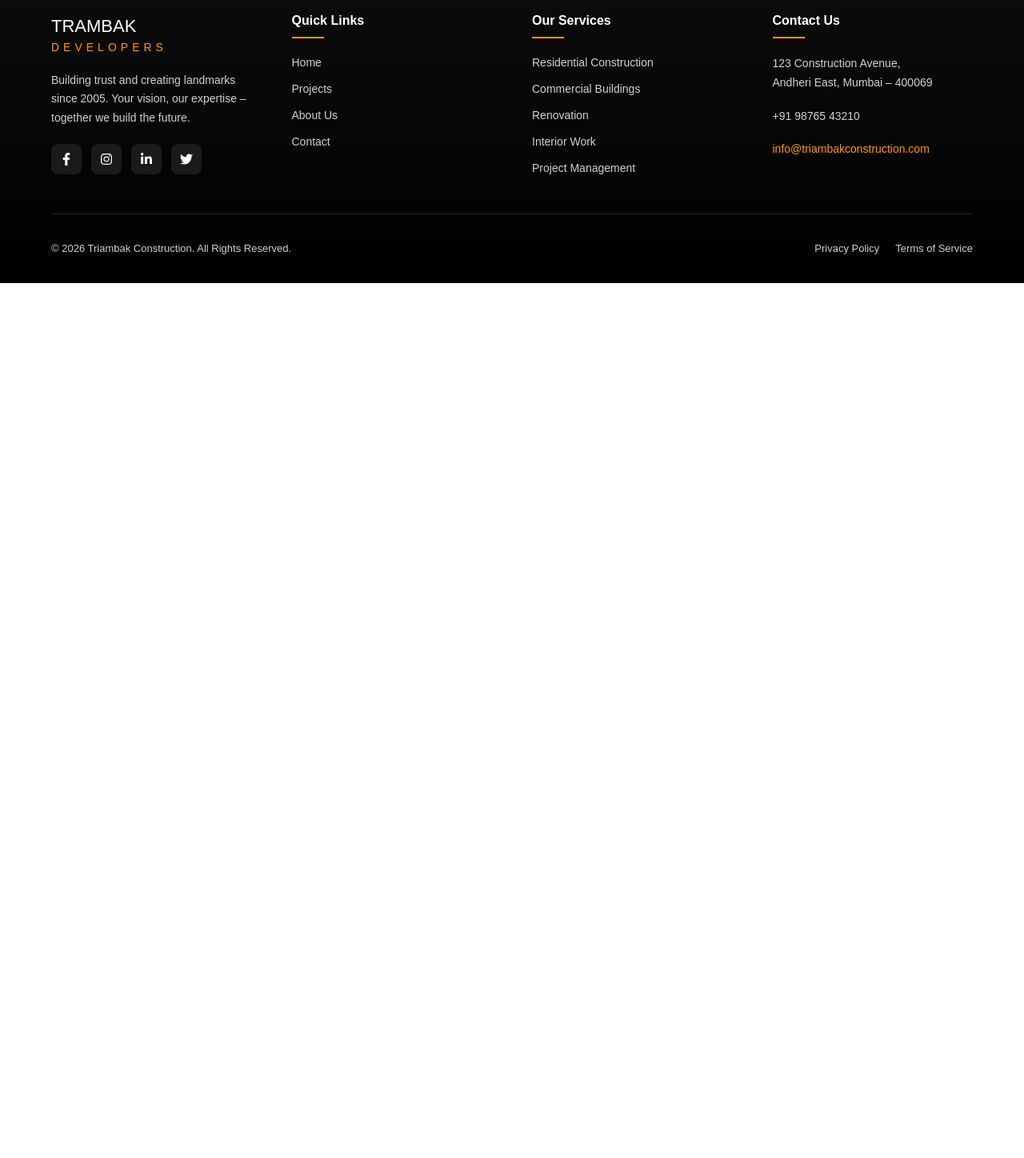
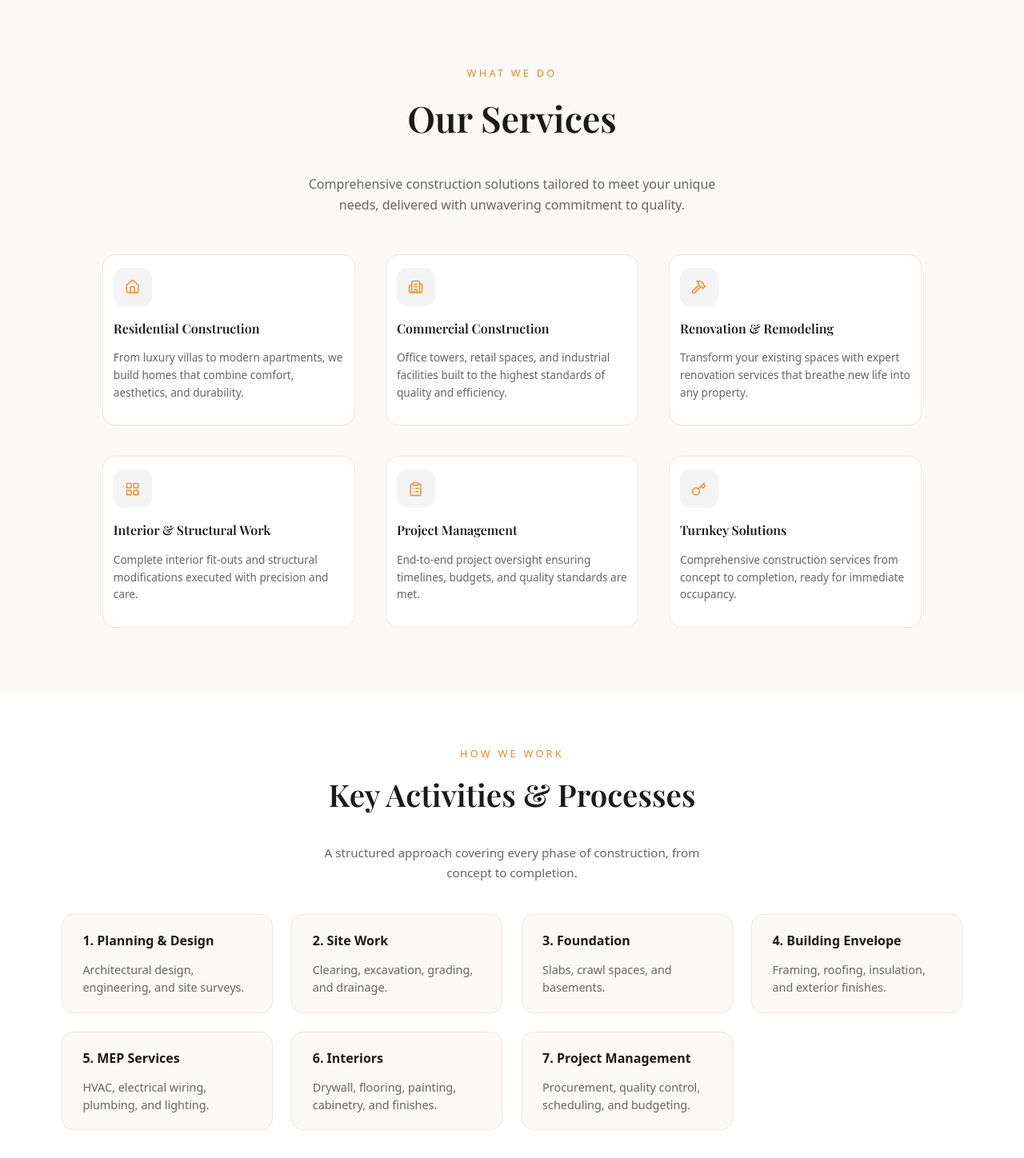
Before and after one commit to dhruv-dhemare/trimbak, a React (Vite) app in the folder Frontend/: page / in a window 1280 px wide. Shown: the part 802-2250 px from the top of the page at 80% size. Before the commit the page ends 1156 px from the top, so only its background shows below. Built offline with nearby package versions, Linux system fonts and the light colour scheme.

Commit message:
Frontend new component added

```diff
--- a/Frontend/src/components/Footer.css
+++ b/Frontend/src/components/Footer.css
@@ -5,92 +5,115 @@
   width: 100%;
 }
 
-/* Main Grid */
+/* ===============================
+   MAIN GRID
+================================ */
 .footer-container {
   display: grid;
   grid-template-columns: repeat(4, 1fr);
-  gap: 50px;
+  gap: 3vw;
   max-width: 90%;
   margin: auto;
+  padding: 3vh 0;
 }
 
-/* Brand */
+/* ===============================
+   BRAND
+================================ */
 .logo {
   color: #fff;
-  font-size: 22px;
+  font-size: 1.4rem;
   font-weight: 500;
-  letter-spacing: 0px;
+  letter-spacing: 0em;
+}
+
+.logo-img {
+  height: 10vh;
+  width: auto;
+  object-fit: contain;
 }
 
 .logo span {
   font-weight: 500;
   display: block;
   color: #ff9800;
-  font-size: 14px;
-  letter-spacing: 5px;
+  font-size: 0.8rem;
+  letter-spacing: 0.3em;
 }
 
 .footer-col p {
-  margin: 18px 0;
+  margin: 2vh 0;
   line-height: 1.7;
-  font-size: 14px;
+  font-size: 0.9rem;
 }
 
-/* Headings */
+/* ===============================
+   HEADINGS
+================================ */
 .footer-col h3 {
   color: #fff;
-  font-size: 16px;
-  margin-bottom: 20px;
+  font-size: 1rem;
+  margin-bottom: 2vh;
   position: relative;
 }
 
 .footer-col h3::after {
   content: "";
-  width: 40px;
-  height: 2px;
+  width: 5vw;
+  height: 0.3vh;
   background: #ff9800;
   display: block;
-  margin-top: 8px;
+  margin-top: 1vh;
 }
 
-/* Links */
+/* ===============================
+   LINKS
+================================ */
 .footer-col ul {
   list-style: none;
   padding: 0;
 }
 
 .footer-col ul li {
-  margin-bottom: 12px;
-  font-size: 14px;
+  margin-bottom: 1.5vh;
+  font-size: 0.9rem;
 }
 
 .footer-col ul li a {
   text-decoration: none;
   color: #d1d1d1;
-  transition: 0.3s;
+  transition: color 0.3s ease;
 }
 
 .footer-col ul li a:hover {
   color: #ff9800;
 }
 
-/* Social Icons */
+/* ===============================
+   SOCIAL ICONS
+================================ */
 .social-icons {
   display: flex;
-  gap: 12px;
-  margin-top: 20px;
+  gap: 1.1vw;
+  margin-top: 2vh;
 }
 
 .social-icons a {
-  width: 38px;
-  height: 38px;
-  border-radius: 8px;
+  width: 3vh;
+  height: 3vh;
+  min-width: 2.8rem;
+  min-height: 2.8rem;
+
+  border-radius: 0.6rem;
   background: #1a1a1a;
+
   display: flex;
   align-items: center;
   justify-content: center;
+
   color: #fff;
-  transition: 0.3s;
+  font-size: 1rem;
+  transition: background 0.3s ease, color 0.3s ease;
 }
 
 .social-icons a:hover {
@@ -98,54 +121,56 @@
   color: #000;
 }
 
-/* Contact */
+/* ===============================
+   CONTACT
+================================ */
 .email {
   color: #ff9800;
 }
 
-/* Bottom Bar */
+/* ===============================
+   BOTTOM BAR
+================================ */
 .footer-bottom {
-  width: 90vw;
-  margin: 30px auto 0;   /* centers horizontally */
-  padding: 20px 0;
-  border-top: 1px solid #222;
+  width: 90%;
+  margin: 0 auto 0;
+  padding: 2vh 0;
+
+  border-top: 0.1vh solid #222;
 
   display: flex;
   justify-content: space-between;
   align-items: center;
   flex-wrap: wrap;
-  gap: 15px;
+  gap: 2vh;
 
-  font-size: 13px;
+  font-size: 0.8rem;
 }
 
-
 .footer-links a {
-  margin-left: 20px;
+  margin-left: 2vw;
   text-decoration: none;
   color: #d1d1d1;
+  transition: color 0.3s ease;
 }
 
 .footer-links a:hover {
   color: #ff9800;
 }
 
-/* ===================== */
-/* RESPONSIVE */
-/* ===================== */
-
-@media (max-width: 1024px) {
+/* ===============================
+   RESPONSIVE
+================================ */
+@media (max-width: 64em) {
   .footer-container {
     grid-template-columns: repeat(2, 1fr);
-    padding-left: 2%;
-    padding-right: 2%;
   }
 }
 
-@media (max-width: 600px) {
+@media (max-width: 37.5em) {
   .footer-container {
     grid-template-columns: 1fr;
-    gap: 35px;
+    gap: 4vh;
   }
 
   .footer-bottom {
@@ -154,6 +179,6 @@
   }
 
   .footer-links a {
-    margin: 0 10px;
+    margin: 0 2vw;
   }
 }
--- a/Frontend/src/components/Footer.jsx
+++ b/Frontend/src/components/Footer.jsx
@@ -51,11 +51,14 @@ const Footer = () => {
         <div className="footer-col">
           <h3>Contact Us</h3>
           <p>
-            123 Construction Avenue,<br />
-            Andheri East, Mumbai – 400069
+            Runwal Meadows, Sr No. 915/1+2,Bld no. 12, Office No 6, Warje Pune-411058
           </p>
-          <p>+91 98765 43210</p>
-          <p className="email">info@triambakconstruction.com</p>
+                          <p>Manish Borhade: 9561476203<br/>
+
+Tanaji Bodake: 9890704321<br/>
+
+Kalpesh Borhade: 8446500081</p>
+          <p className="email">tramabkdevelopers@gmail.com</p>
         </div>
 
       </div>
--- a/Frontend/src/components/Navbar.css
+++ b/Frontend/src/components/Navbar.css
@@ -1,3 +1,6 @@
+/* ===============================
+   NAVBAR BASE
+================================ */
 .navbar {
   position: fixed;
   top: 0;
@@ -14,69 +17,74 @@
 /* WHITE STATE */
 .navbar.white {
   background: #fff;
-  box-shadow: 0 2px 10px rgba(0, 0, 0, 0.08);
+  box-shadow: 0 0.3vh 1vh rgba(0, 0, 0, 0.08);
 }
 
-/* CONTAINER */
+/* ===============================
+   CONTAINER
+================================ */
 .nav-container {
   max-width: 90%;
   margin: auto;
-  padding: 0px 40px;
+  padding: 0 3vw;
   display: flex;
   justify-content: space-between;
   align-items: center;
+  height: 10vh;
 }
 
-/* LOGO BASE */
+/* ===============================
+   LOGO
+================================ */
+.nav-part {
+  display: flex;
+  align-items: center;
+  gap: 1vw;
+}
 
 .logo-img {
-  height: 100px;
+  height: 8vh;
   width: auto;
   object-fit: contain;
 }
+
 .logo {
-  font-size: 26px;
+  font-size: 1.6rem;
   font-weight: 700;
-  letter-spacing: 1px;
+  letter-spacing: 0.08em;
   transition: color 0.3s ease;
 }
 
-.nav-part {
-  display: flex;
-  align-items: center;
-  gap: 12px;
-  flex-direction: row;
-}
-/* SUBTEXT */
 .logo span {
   display: block;
   color: #ff9800;
-  font-size: 14px;
-  letter-spacing: 4px;
+  font-size: 0.75rem;
+  letter-spacing: 0.3em;
 }
 
-/* HOME – TRANSPARENT NAVBAR */
+/* Logo color states */
 .navbar.transparent .logo {
   color: #fff;
 }
 
-/* WHITE NAVBAR (SCROLL / OTHER PAGES) */
 .navbar.white .logo {
   color: #000;
 }
 
-
-/* LINKS */
+/* ===============================
+   DESKTOP LINKS
+================================ */
 .nav-links {
   display: flex;
   list-style: none;
-  gap: 32px;
+  gap: 2.5vw;
 }
 
 .nav-links a {
   text-decoration: none;
-  font-size: 15px;
+  font-size: 0.95rem;
   font-weight: 500;
+  transition: color 0.2s ease;
 }
 
 .navbar.transparent .nav-links a {
@@ -91,36 +99,42 @@
   color: #ff9800;
 }
 
-/* MOBILE */
+/* ===============================
+   MOBILE ICON
+================================ */
 .menu-icon {
   display: none;
-  font-size: 22px;
   cursor: pointer;
 }
 
-/* MOBILE MENU */
+/* ===============================
+   MOBILE MENU
+================================ */
 .mobile-menu {
   display: none;
   flex-direction: column;
   background: #fff;
   width: 100%;
-  padding: 20px 0;
-  box-shadow: 0 10px 25px rgba(0, 0, 0, 0.15);
+  padding: 3vh 0;
+  box-shadow: 0 1vh 3vh rgba(0, 0, 0, 0.15);
 }
 
 .mobile-menu li {
   text-align: center;
-  padding: 12px 0;
+  padding: 1.5vh 0;
 }
 
 .mobile-menu a {
   text-decoration: none;
   color: #000;
-  font-size: 16px;
+  font-size: 1rem;
+  font-weight: 500;
 }
 
-/* RESPONSIVE */
-@media (max-width: 768px) {
+/* ===============================
+   RESPONSIVE
+================================ */
+@media (max-width: 48em) {
   .nav-links {
     display: none;
   }
@@ -132,4 +146,12 @@
   .mobile-menu.open {
     display: flex;
   }
+
+  .logo-img {
+    height: 6vh;
+  }
+
+  .logo {
+    font-size: 1.3rem;
+  }
 }
--- a/Frontend/src/pages/Contact.css
+++ b/Frontend/src/pages/Contact.css
@@ -4,7 +4,7 @@
    CONTACT SECTION
 ================================ */
 .contact-section {
-  padding: 80px 6%;
+  padding: 10vh 9%;
   background-color: #faf9f7;
   font-family: "Inter", sans-serif;
 }
@@ -14,22 +14,22 @@
 ================================ */
 .contact-header {
   text-align: center;
-  max-width: 720px;
-  margin: 45px auto 50px;
+  max-width: 45rem;
+  margin: 3vh auto 4vh;
 }
 
 .contact-subtitle {
   color: #f08a24;
-  font-size: 13px;
-  letter-spacing: 2.5px;
+  font-size: 0.8rem;
+  letter-spacing: 0.18em;
   font-weight: 500;
 }
 
 .contact-title {
   font-family: "Playfair Display", serif;
-  font-size: 44px;
-  margin-top: 14px;
-  margin-bottom: 0%;
+  font-size: 2.8rem;
+  margin-top: 1.5vh;
+  margin-bottom: 0;
   color: #1a1a1a;
 }
 
@@ -39,7 +39,7 @@
 .contact-container {
   display: grid;
   grid-template-columns: 1fr 1.3fr;
-  gap: 90px;
+  gap: 6vw;
   align-items: flex-start;
 }
 
@@ -49,12 +49,12 @@
 .contact-info {
   display: flex;
   flex-direction: column;
-  gap: 25px;
+  gap: 3vh;
 }
 
 .info-item {
   display: flex;
-  gap: 18px;
+  gap: 1.5vw;
   align-items: flex-start;
   width: 100%;
 }
@@ -62,50 +62,51 @@
 .icon-box {
   background: #fff1e3;
   color: #f08a24;
-  width: 48px;
-  height: 48px;
-  border-radius: 12px;
+  width: 4vh;
+  height: 4vh;
+  min-width: 2.8rem;
+  min-height: 2.8rem;
+  border-radius: 0.8rem;
   display: flex;
   align-items: center;
   justify-content: center;
   flex-shrink: 0;
 }
 
-/* Lucide icon fix */
 .icon-box svg {
-  width: 20px;
-  height: 20px;
+  width: 1.2rem;
+  height: 1.2rem;
   stroke-width: 1.8;
 }
 
 .heading {
-    font-weight: 600;
+  font-weight: 600;
   font-family: "Playfair Display", serif;
-  font-size: 15px;
-  margin-bottom: 4px;
+  font-size: 0.9rem;
+  margin-bottom: 0.4vh;
   color: #1a1a1a;
 }
 
 .info-item p {
-  font-size: 14px;
+  font-size: 0.85rem;
   color: #555;
   line-height: 1.6;
-  margin: 0%;
+  margin: 0;
 }
 
 /* ==============================
    MAP PLACEHOLDER
 ================================ */
 .map-box {
-  margin-top: 12px;
-  height: 210px;
+  margin-top: 1.5vh;
+  height: 28vh;
   background: #f1f1f1;
-  border-radius: 14px;
+  border-radius: 1rem;
   display: flex;
   align-items: center;
   justify-content: center;
   color: #999;
-  font-size: 14px;
+  font-size: 0.9rem;
 }
 
 /* ==============================
@@ -113,9 +114,9 @@
 ================================ */
 .contact-form {
   background: #ffffff;
-  padding: 20px;
-  border-radius: 18px;
-  box-shadow: 0 24px 48px rgba(0, 0, 0, 0.06);
+  padding: 3vh;
+  border-radius: 1.2rem;
+  box-shadow: 0 3vh 6vh rgba(0, 0, 0, 0.06);
 }
 
 /* ==============================
@@ -124,7 +125,7 @@
 .form-row {
   display: grid;
   grid-template-columns: 1fr 1fr;
-  gap: 20px;
+  gap: 1.5vw;
 }
 
 /* ==============================
@@ -133,22 +134,22 @@
 .form-group {
   display: flex;
   flex-direction: column;
-  margin-bottom: 22px;
+  margin-bottom: 2.5vh;
 }
 
 .form-group label {
-  font-size: 14px;
-  margin-bottom: 6px;
+  font-size: 0.9rem;
+  margin-bottom: 0.6vh;
   color: #333;
 }
 
 .form-group input,
 .form-group textarea {
-    background-color: #f8f8f8;
-  padding: 13px 14px;
-  border: 1px solid #ddd;
-  border-radius: 8px;
-  font-size: 14px;
+  background-color: #f8f8f8;
+  padding: 1.2vh 1vw;
+  border: 0.025rem solid #ddd;
+  border-radius: 0.6rem;
+  font-size: 0.9rem;
   font-family: inherit;
   transition: border-color 0.2s ease, box-shadow 0.2s ease;
 }
@@ -162,11 +163,10 @@
 .form-group textarea:focus {
   outline: none;
   border-color: #f08a24;
-  box-shadow: 0 0 0 3px rgba(240, 138, 36, 0.15);
 }
 
 .form-group textarea {
-  min-height: 130px;
+  min-height: 16vh;
   resize: none;
 }
 
@@ -177,51 +177,49 @@
   background: #f08a24;
   color: #ffffff;
   border: none;
-  padding: 14px 28px;
-  border-radius: 10px;
-  font-size: 15px;
+  padding: 1.4vh 2vw;
+  border-radius: 0.8rem;
+  font-size: 0.95rem;
   font-weight: 500;
   cursor: pointer;
+
   display: inline-flex;
   align-items: center;
-  gap: 8px;
+  gap: 0.6vw;
+
   transition: background 0.25s ease, transform 0.2s ease,
     box-shadow 0.2s ease;
 }
 
 .send-btn svg {
-  width: 18px;
-  height: 18px;
+  width: 1.1rem;
+  height: 1.1rem;
   stroke-width: 1.8;
 }
 
 .send-btn:hover {
   background: #e27d1a;
-  transform: translateY(-1px);
-  box-shadow: 0 10px 20px rgba(240, 138, 36, 0.3);
+  transform: translateY(-0.15vh);
+  box-shadow: 0 1.5vh 3vh rgba(240, 138, 36, 0.3);
 }
 
 /* ==============================
    RESPONSIVE
 ================================ */
-@media (max-width: 1024px) {
+@media (max-width: 64em) {
   .contact-container {
     grid-template-columns: 1fr;
-    gap: 48px;
+    gap: 6vh;
   }
 }
 
-@media (max-width: 768px) {
+@media (max-width: 48em) {
   .contact-section {
-    padding: 60px 5%;
+    padding: 10vh 5%;
   }
 
   .contact-title {
-    font-size: 36px;
-  }
-
-  .contact-form {
-    padding: 32px;
+    font-size: 2.3rem;
   }
 
   .form-row {
@@ -229,9 +227,9 @@
   }
 }
 
-@media (max-width: 480px) {
+@media (max-width: 30em) {
   .contact-title {
-    font-size: 30px;
+    font-size: 2rem;
   }
 
   .send-btn {
--- a/Frontend/src/pages/Home.css
+++ b/Frontend/src/pages/Home.css
@@ -1,5 +1,5 @@
 .hero {
-    width: 100vw;
+    width: 100%;
   height: 100vh;
   background-image: url("../assets/hero-construction.jpg");
   background-size: cover;
@@ -44,3 +44,203 @@
     font-size: 34px;
   }
 }
+
+/* ==============================
+   SERVICES SECTION
+================================ */
+.services-section {
+  padding: 10vh 10%;
+  background-color: #faf9f7;
+  text-align: center;
+}
+
+.services-header span {
+  color: #f08a24;
+  font-size: 0.8rem;
+  letter-spacing: 0.25em;
+  font-weight: 500;
+}
+
+.services-header h2 {
+  font-family: "Playfair Display", serif;
+  font-size: 2.8rem;
+  margin-top: 1.5vh;
+  color: #1a1a1a;
+}
+
+.services-header p {
+  max-width: 50%;
+  margin: 2vh auto 6vh;
+  font-size: 1rem;
+  color: #666;
+  line-height: 1.6;
+}
+
+/* ==============================
+   GRID
+================================ */
+.services-grid {
+  display: grid;
+  grid-template-columns: repeat(3, 1fr);
+  gap: 3vw;
+}
+
+/* ==============================
+   CARD
+================================ */
+.service-card {
+  background: #fff;
+  padding: 2vh 1vw;
+  border-radius: 1rem;
+  text-align: left;
+  transition: transform 0.3s ease, box-shadow 0.3s ease;
+  border: 0.1vh solid #eaeaea;
+}
+
+.service-card:hover {
+  border-top: 0.4vh solid #f08a24;
+}
+
+/* ==============================
+   ICON
+================================ */
+.service-card .icon-box {
+  width: 4vh;
+  height: 4vh;
+  min-width: 3rem;
+  min-height: 3rem;
+  border-radius: 0.8rem;
+  background: #f4f4f4;
+  display: flex;
+  align-items: center;
+  justify-content: center;
+  margin-bottom: 2vh;
+}
+
+.service-card:hover .icon-box {
+  background: #fff1e3;
+  color: #f08a24;
+}
+
+.service-card svg {
+  width: 1.5rem;
+  height: 1.5rem;
+}
+
+/* ==============================
+   TEXT
+================================ */
+.service-card h3 {
+  font-family: "Playfair Display", serif;
+  font-size: 1rem;
+  margin-bottom: 1vh;
+  color: #1a1a1a;
+}
+
+.service-card p {
+  font-size: 0.85rem;
+  color: #666;
+  line-height: 1.6;
+}
+
+/* ==============================
+   RESPONSIVE
+================================ */
+@media (max-width: 64em) {
+  .services-grid {
+    grid-template-columns: repeat(2, 1fr);
+  }
+
+  .services-header p {
+    max-width: 70%;
+  }
+}
+
+@media (max-width: 40em) {
+  .services-grid {
+    grid-template-columns: 1fr;
+  }
+
+  .services-header h2 {
+    font-size: 2.2rem;
+  }
+
+  .services-header p {
+    max-width: 100%;
+  }
+}
+
+.process-section {
+  padding: 8vh 6%;
+  background: #ffffff;
+  text-align: center;
+}
+.process-header span {
+  color: #f08a24;
+  font-size: 0.8rem;
+  letter-spacing: 0.25em;
+  font-weight: 500;
+}
+
+.process-header h2 {
+  font-family: "Playfair Display", serif;
+  font-size: 2.4rem;
+  margin-top: 1.5vh;
+  color: #1a1a1a;
+}
+
+.process-header p {
+  max-width: 45%;
+  margin: 2vh auto 5vh;
+  font-size: 0.95rem;
+  color: #666;
+  line-height: 1.6;
+}
+.process-grid {
+  display: grid;
+  grid-template-columns: repeat(auto-fit, minmax(220px, 1fr));
+  gap: 1.8vw;
+}
+
+.process-card {
+  background: #faf9f7;
+  padding: 2.5vh 2vw;
+  border-radius: 0.9rem;
+  text-align: left;
+  border: 0.1vh solid #eaeaea;
+  transition: all 0.25s ease;
+}
+
+.process-card:hover {
+  border-color: #f08a24;
+  background: #fff;
+}
+.process-card h4 {
+  margin-top: 0%;
+  font-size: 1rem;
+  font-weight: 600;
+  margin-bottom: 0.8vh;
+  color: #1a1a1a;
+}
+
+.process-card p {
+  font-size: 0.9rem;
+  color: #666;
+  line-height: 1.5;
+  margin-bottom: 0%;
+}
+@media (max-width: 64em) {
+  .process-header p {
+    max-width: 65%;
+  }
+}
+
+@media (max-width: 40em) {
+  .process-header h2 {
+    font-size: 2rem;
+  }
+
+  .process-header p {
+    max-width: 100%;
+  }
+}
--- a/Frontend/src/pages/Home.jsx
+++ b/Frontend/src/pages/Home.jsx
@@ -1,6 +1,14 @@
 import Navbar from "../components/Navbar";
 import Footer from "../components/Footer";
 import "./Home.css";
+import {
+  Home as HomeIcon,
+  Building2,
+  Hammer,
+  LayoutGrid,
+  ClipboardList,
+  Key
+} from "lucide-react";
 
 const Home = () => {
   return (
@@ -14,6 +22,124 @@ const Home = () => {
         </div>
       </section>
 
+
+      {/* SERVICES SECTION */}
+      <section className="services-section">
+        <div className="services-header">
+          <span>WHAT WE DO</span>
+          <h2>Our Services</h2>
+          <p>
+            Comprehensive construction solutions tailored to meet your unique
+            needs, delivered with unwavering commitment to quality.
+          </p>
+        </div>
+
+        <div className="services-grid">
+          <div className="service-card">
+            <div className="icon-box"><HomeIcon /></div>
+            <h3>Residential Construction</h3>
+            <p>
+              From luxury villas to modern apartments, we build homes that
+              combine comfort, aesthetics, and durability.
+            </p>
+          </div>
+
+          <div className="service-card">
+            <div className="icon-box"><Building2 /></div>
+            <h3>Commercial Construction</h3>
+            <p>
+              Office towers, retail spaces, and industrial facilities built to
+              the highest standards of quality and efficiency.
+            </p>
+          </div>
+
+          <div className="service-card">
+            <div className="icon-box"><Hammer /></div>
+            <h3>Renovation & Remodeling</h3>
+            <p>
+              Transform your existing spaces with expert renovation services
+              that breathe new life into any property.
+            </p>
+          </div>
+
+          <div className="service-card">
+            <div className="icon-box"><LayoutGrid /></div>
+            <h3>Interior & Structural Work</h3>
+            <p>
+              Complete interior fit-outs and structural modifications executed
+              with precision and care.
+            </p>
+          </div>
+
+          <div className="service-card">
+            <div className="icon-box"><ClipboardList /></div>
+            <h3>Project Management</h3>
+            <p>
+              End-to-end project oversight ensuring timelines, budgets, and
+              quality standards are met.
+            </p>
+          </div>
+
+          <div className="service-card">
+            <div className="icon-box"><Key /></div>
+            <h3>Turnkey Solutions</h3>
+            <p>
+              Comprehensive construction services from concept to completion,
+              ready for immediate occupancy.
+            </p>
+          </div>
+        </div>
+      </section>
+
+      {/* PROCESS SECTION */}
+      <section className="process-section">
+        <div className="process-header">
+          <span>HOW WE WORK</span>
+          <h2>Key Activities & Processes</h2>
+          <p>
+            A structured approach covering every phase of construction, from concept
+            to completion.
+          </p>
+        </div>
+
+        <div className="process-grid">
+          <div className="process-card">
+            <h4>1. Planning & Design</h4>
+            <p>Architectural design, engineering, and site surveys.</p>
+          </div>
+
+          <div className="process-card">
+            <h4>2. Site Work</h4>
+            <p>Clearing, excavation, grading, and drainage.</p>
+          </div>
+
+          <div className="process-card">
+            <h4>3. Foundation</h4>
+            <p>Slabs, crawl spaces, and basements.</p>
+          </div>
+
+          <div className="process-card">
+            <h4>4. Building Envelope</h4>
+            <p>Framing, roofing, insulation, and exterior finishes.</p>
+          </div>
+
+          <div className="process-card">
+            <h4>5. MEP Services</h4>
+            <p>HVAC, electrical wiring, plumbing, and lighting.</p>
+          </div>
+
+          <div className="process-card">
+            <h4>6. Interiors</h4>
+            <p>Drywall, flooring, painting, cabinetry, and finishes.</p>
+          </div>
+
+          <div className="process-card">
+            <h4>7. Project Management</h4>
+            <p>Procurement, quality control, scheduling, and budgeting.</p>
+          </div>
+        </div>
+      </section>
+
       <Footer />
     </>
   );
```
